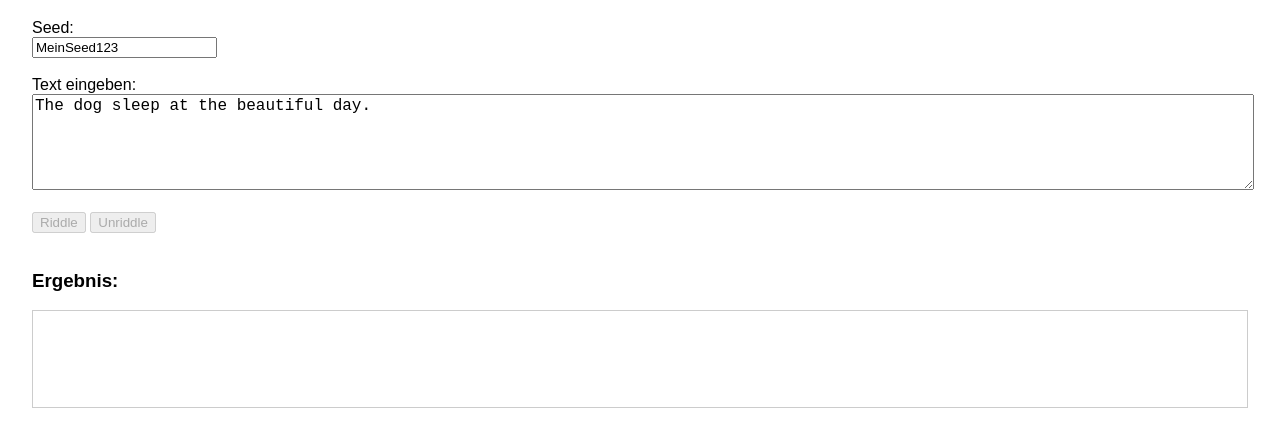
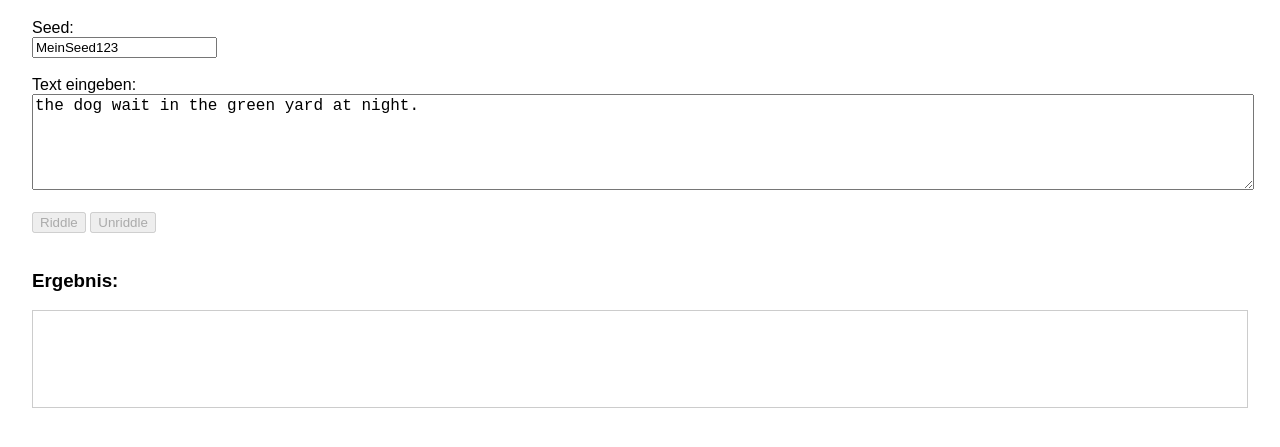
Before and after one commit to easypx/funny-word-riddle, a plain HTML site: page index.html in a window 1280 px wide. Shown: the part 61-508 px from the top of the page. Drawn offline with nearby package versions, Linux system fonts and the light colour scheme; no server answers.

Commit message:
Update index.html

```diff
--- a/index.html
+++ b/index.html
@@ -40,7 +40,7 @@
 
     <label for="textInput">Text eingeben:</label><br />
     <textarea id="textInput" rows="5"
-        placeholder="The dog runs in the beautiful garden.">The dog sleep at the beautiful day.</textarea><br /><br />
+        placeholder="The dog runs in the beautiful garden.">the dog wait in the green yard at night.</textarea><br /><br />
 
     <button id="encryptBtn" disabled>Riddle</button>
     <button id="decryptBtn" disabled>Unriddle</button><br /><br />
```
